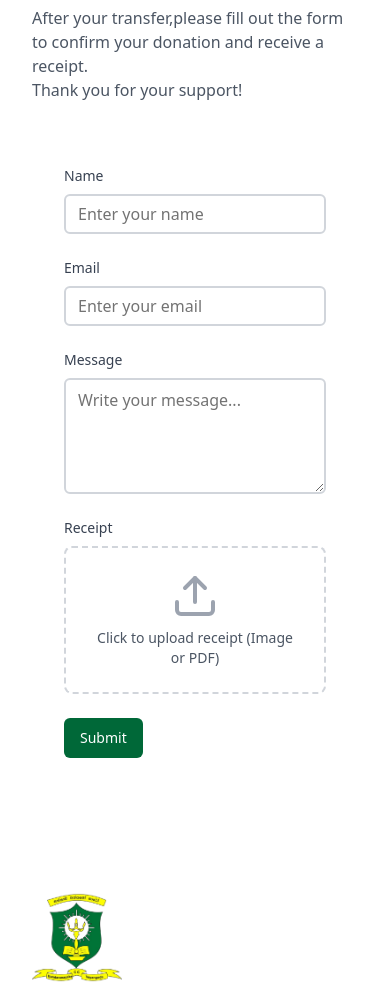
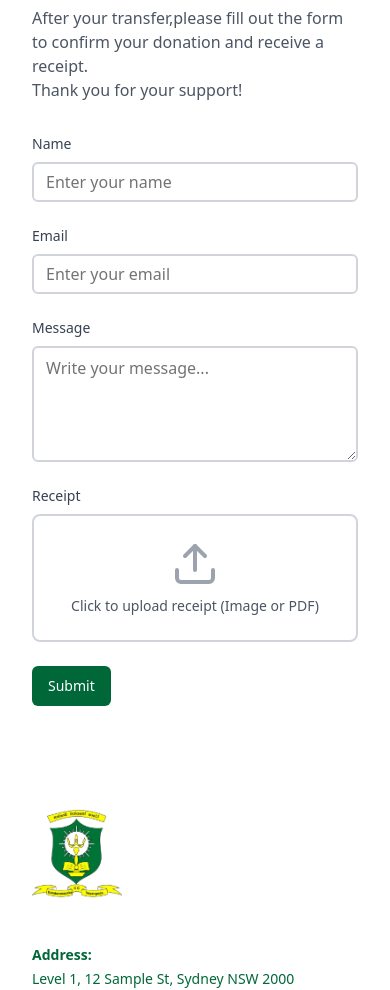
Before and after one commit to PathiniE/vcc_past-pupil-association-webpage, a Next.js app: page /donations in a window 390 px wide. Shown: the part 1020-2010 px from the top of the page. Built offline with nearby package versions, Linux system fonts and the light colour scheme.

Commit message:
update UI

```diff
--- a/src/app/components/Contact Us/Inquiry.jsx
+++ b/src/app/components/Contact Us/Inquiry.jsx
@@ -26,11 +26,11 @@
             <Mail className="mr-4 h-5 w-5" />
             {contactInfo.email}
           </p>
-          <p className="flex items-center">
+          <p className="flex items-center mt-4 md:mt-0">
             <Phone className="mr-4 h-5 w-5" />
             {contactInfo.phone}
           </p>
-          <p className="flex items-center">
+          <p className="flex items-center mt-4 md:mt-0">
             <MapPin className="mr-4 h-5 w-5" />
             {contactInfo.address}
           </p>
--- a/src/app/components/Donations/DonateInfo.jsx
+++ b/src/app/components/Donations/DonateInfo.jsx
@@ -74,7 +74,7 @@
 
         {/* Right Column - Form */}
         <div className="w-full lg:w-1/2">
-          <form className="space-y-6 bg-white  p-8">
+          <form className="space-y-6  md:p-8">
             <div>
               <label className="block text-sm font-medium text-gray-700 mb-2">
                 Name
@@ -113,7 +113,7 @@
                 Receipt
               </label>
               <div
-                className="border-2 border-dashed border-gray-300 rounded-lg p-6 text-center cursor-pointer hover:border-gray-400 transition-colors"
+                className="border-2  border-gray-300 rounded-lg p-6 text-center cursor-pointer"
                 onClick={handleUploadClick}
               >
                 <input
```
Also changed, not shown: src/app/components/Home/Navbar.jsx (+1 -197 lines).
